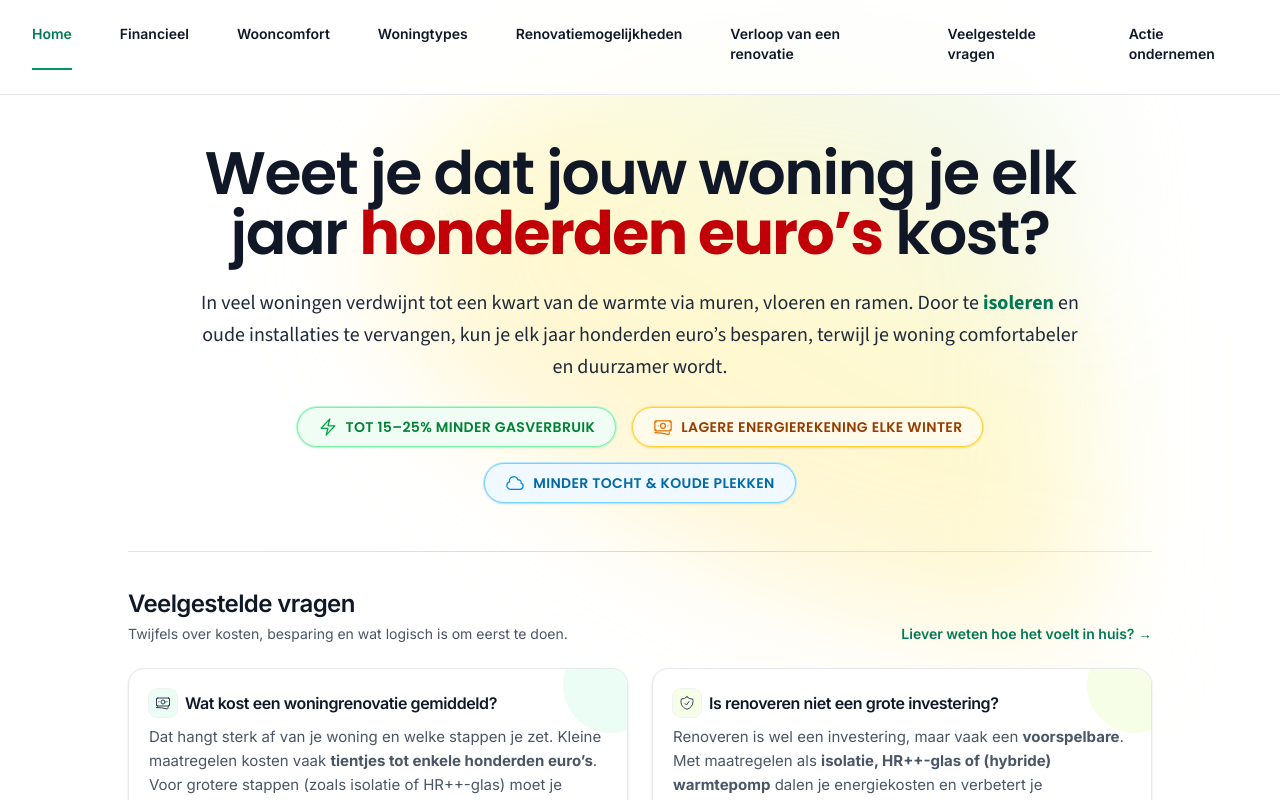
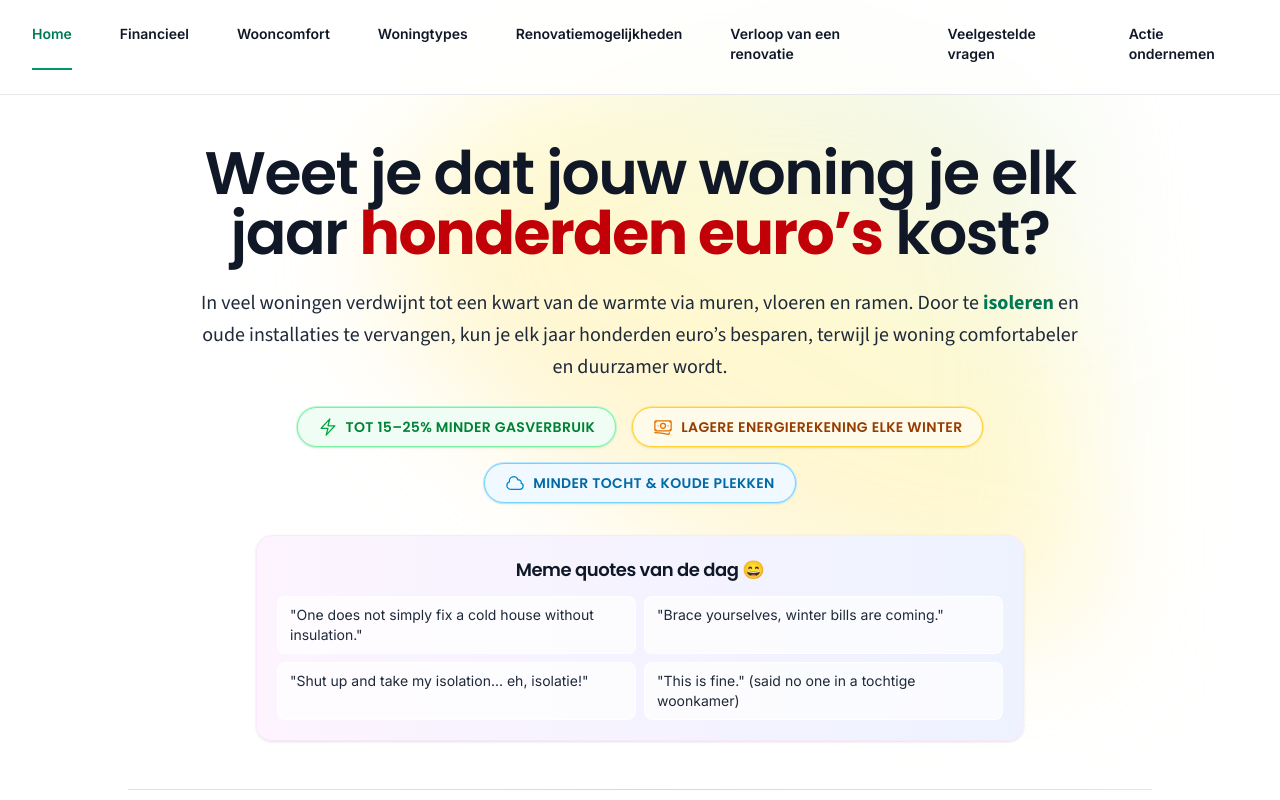
Before and after one commit to tjmichiels/renoveerjewoning, a Next.js app: page / in a window 1280 px wide. Shown: the top 800 px of the page. Built offline with nearby package versions, Linux system fonts and the light colour scheme.

Commit message:
Add meme quotes section to homepage hero

```diff
--- a/app/components/home/Hero.tsx
+++ b/app/components/home/Hero.tsx
@@ -1,6 +1,7 @@
 // app/components/home/Hero.tsx
 import QuickBenefits from "./QuickBenefits";
 import GradientBlob from "../layout/GradientBlob";
+import MemeQuotes from "./MemeQuotes";
 
 export default function Hero({
                                  blob = { from: "from-indigo-200", via: "via-sky-200", to: "to-emerald-200" },
@@ -25,6 +26,7 @@ export default function Hero({
             </p>
 
             <QuickBenefits />
+            <MemeQuotes />
         </section>
     );
 }
--- /dev/null
+++ b/app/components/home/MemeQuotes.tsx
@@ -0,0 +1,26 @@
+const memeQuotes = [
+  '"One does not simply fix a cold house without insulation."',
+  '"Brace yourselves, winter bills are coming."',
+  '"Shut up and take my isolation... eh, isolatie!"',
+  '"This is fine." (said no one in a tochtige woonkamer)',
+];
+
+export default function MemeQuotes() {
+  return (
+    <section
+      aria-labelledby="meme-quotes"
+      className="mx-auto mt-8 max-w-3xl rounded-2xl border border-fuchsia-100 bg-gradient-to-r from-fuchsia-50 via-violet-50 to-indigo-50 px-5 py-5 shadow-sm"
+    >
+      <h2 id="meme-quotes" className="font-emphasis text-lg font-semibold text-gray-900">
+        Meme quotes van de dag 😄
+      </h2>
+      <ul className="mt-3 grid gap-2 text-left text-sm text-gray-800 sm:grid-cols-2">
+        {memeQuotes.map((quote) => (
+          <li key={quote} className="rounded-lg border border-white/80 bg-white/70 px-3 py-2">
+            {quote}
+          </li>
+        ))}
+      </ul>
+    </section>
+  );
+}
```
